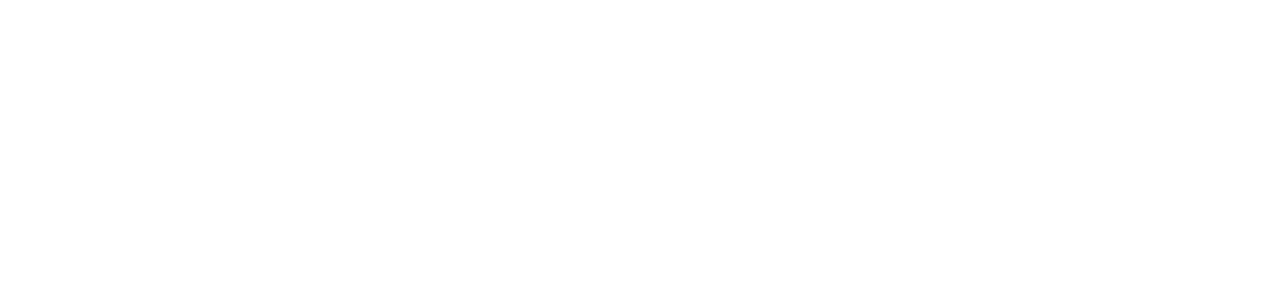
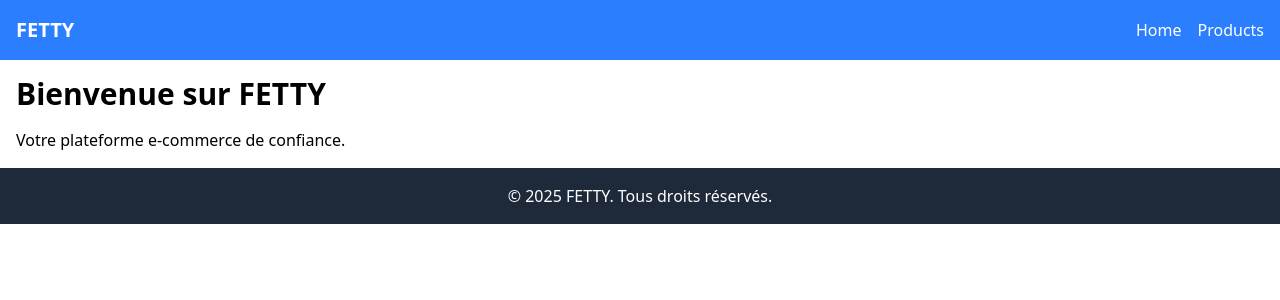
Before and after one commit to Ayoub-fetti/EmarketAPI, a React (Vite) app in the folder frontend/: page / in a window 1280 px wide. Shown: the top 300 px of the page. Built offline with nearby package versions, Linux system fonts and the light colour scheme.

Commit message:
Créer la structure de base

```diff
--- a/frontend/index.html
+++ b/frontend/index.html
@@ -4,7 +4,7 @@
     <meta charset="UTF-8" />
     <link rel="icon" type="image/svg+xml" href="/vite.svg" />
     <meta name="viewport" content="width=device-width, initial-scale=1.0" />
-    <title>e-market</title>
+    <title>FETTY</title>
   </head>
   <body>
     <div id="root"></div>
--- a/frontend/package.json
+++ b/frontend/package.json
@@ -1,5 +1,5 @@
 {
-  "name": "e-market",
+  "name": "Fetty",
   "private": true,
   "version": "0.0.0",
   "type": "module",
--- a/frontend/src/App.jsx
+++ b/frontend/src/App.jsx
@@ -1,10 +1,13 @@
 import './App.css'
+import { BrowserRouter as Router} from 'react-router-dom';
+import AppRoutes from './routes/AppRoutes';
 
 function App() {
 
   return (
-    <>
-    </>
+    <Router>
+      <AppRoutes/>
+    </Router>
   )
 }
 
--- /dev/null
+++ b/frontend/src/components/Footer.jsx
@@ -0,0 +1,7 @@
+export default function Footer() {
+  return (
+    <footer className="bg-gray-800 text-white p-4 text-center">
+      <p>&copy; 2025 FETTY. Tous droits réservés.</p>
+    </footer>
+  )
+}
--- /dev/null
+++ b/frontend/src/components/Header.jsx
@@ -0,0 +1,15 @@
+import { Link } from "react-router-dom";
+
+export default function Header() {
+    return (
+        <header className="bg-blue-500 text-white p-4">
+            <nav className="container mx-auto flex justify-between items-center">
+                <Link to="/" className="text-xl font-bold">FETTY</Link>
+                <div className="space-x-4">
+                    <Link to="/" className="hover:underline">Home</Link>
+                    <Link to="/products" className="hover:underline">Products</Link>
+                </div>
+            </nav>
+        </header>
+    )
+}
--- /dev/null
+++ b/frontend/src/components/Layout.jsx
@@ -0,0 +1,15 @@
+import { Outlet } from "react-router-dom";
+import Header from  './Header';
+import Footer from './Footer';
+
+export default function Layout() {
+return (
+    <div className="min-h-screen fex flex-col">
+        <Header/>
+            <main className="flex-1">
+                <Outlet/>
+            </main>
+        <Footer/>
+    </div>
+)
+}
--- /dev/null
+++ b/frontend/src/pages/Home.jsx
@@ -0,0 +1,8 @@
+export default function Home() {
+  return (
+    <div className="container mx-auto p-4">
+      <h1 className="text-3xl font-bold mb-4">Bienvenue sur FETTY</h1>
+      <p>Votre plateforme e-commerce de confiance.</p>
+    </div>
+  )
+}
--- /dev/null
+++ b/frontend/src/pages/Products.jsx
@@ -0,0 +1,8 @@
+export default function Products() {
+  return (
+    <div className="container mx-auto p-4">
+      <h1 className="text-3xl font-bold mb-4">Nos Produits</h1>
+      <p>Découvrez notre sélection de produits.</p>
+    </div>
+  )
+}
--- /dev/null
+++ b/frontend/src/routes/AppRoutes.jsx
@@ -0,0 +1,15 @@
+import { Routes, Route } from 'react-router-dom'
+import Layout from '../components/Layout'
+import Home from '../pages/Home'
+import Products from '../pages/Products'
+
+export default function AppRoutes() {
+  return (
+    <Routes>
+      <Route path="/" element={<Layout />}>
+        <Route index element={<Home />} />
+        <Route path="products" element={<Products />} />
+      </Route>
+    </Routes>
+  )
+}
```
